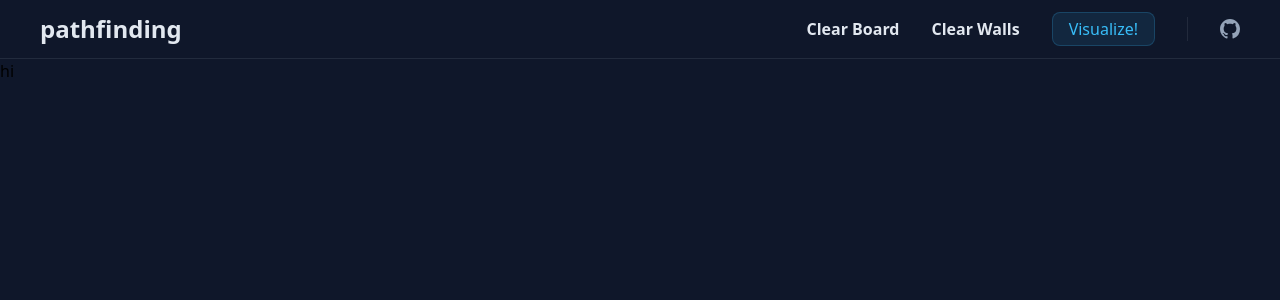
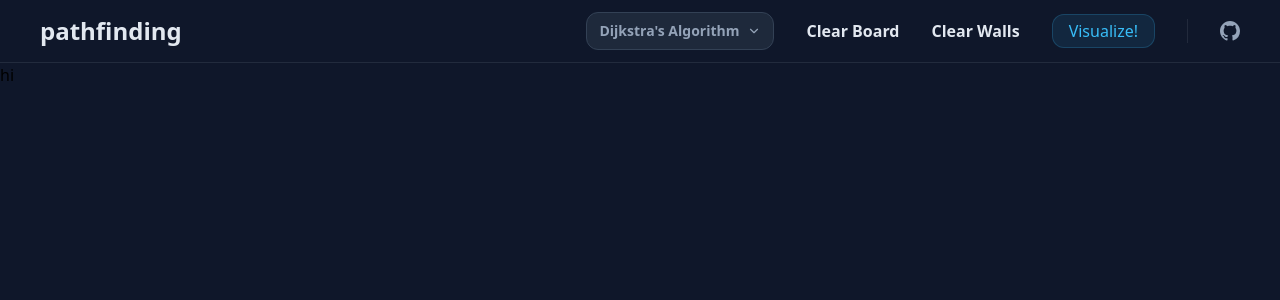
Before and after one commit to 0l1v3rr/pathfinding-visualizer, a React (Create React App) app: page / in a window 1280 px wide. Shown: the top 300 px of the page. Built offline with nearby package versions, Linux system fonts and the light colour scheme.

Commit message:
Header.tsx: finished the header

```diff
--- a/src/App.tsx
+++ b/src/App.tsx
@@ -1,10 +1,20 @@
 import Main from "./components/layout/Main";
 import Header from "./pages/Header";
+import { useState } from "react";
+import { algorithms } from "./const/algorithms";
 
 const App = () => {
+  const [selectedAlgorithm, setSelectedAlgorithm] = useState<string>(
+    algorithms[0]
+  );
+
   return (
     <Main>
-      <Header />
+      <Header
+        selectedAlgorithm={selectedAlgorithm}
+        setSelectedAlgorithm={(val) => setSelectedAlgorithm(val)}
+      />
+
       <h1>hi</h1>
     </Main>
   );
--- a/src/components/button/Button.tsx
+++ b/src/components/button/Button.tsx
@@ -11,7 +11,7 @@ const Button: FC<ButtonProps> = ({ label, className, onClick }) => {
   return (
     <button
       className={twMerge(
-        "text-sky-400 bg-sky-400/10 px-4 py-2 leading-none rounded-lg",
+        "text-sky-400 bg-sky-400/10 px-4 py-2 leading-none rounded-xl",
         "transition-all duration-150 border border-sky-400/20 hover:bg-sky-400/20",
         className
       )}
--- /dev/null
+++ b/src/components/input/Select.tsx
@@ -0,0 +1,73 @@
+import { FC, useCallback, useState } from "react";
+import { twMerge } from "tailwind-merge";
+import { FiChevronDown, FiCheck } from "react-icons/fi";
+
+interface SelectInputProps {
+  value: string;
+  setValue: (value: string) => void;
+  options: string[];
+  className?: string;
+}
+
+const Select: FC<SelectInputProps> = ({
+  className,
+  value,
+  options,
+  setValue,
+}) => {
+  const [isOpen, setIsOpen] = useState<boolean>(false);
+
+  const handleSelectValue = useCallback(
+    (e: React.MouseEvent, value: string) => {
+      e.stopPropagation();
+      setValue(value);
+    },
+    [setValue]
+  );
+
+  return (
+    <button
+      onClick={() => setIsOpen(true)}
+      onBlur={() => setIsOpen(false)}
+      className={twMerge(
+        `relative bg-slate-800 rounded-xl border px-3 py-2
+          border-slate-700 leading-none flex items-center justify-center
+          gap-2 text-slate-400 font-semibold text-sm transition-all
+          duration-150 hover:border-slate-500 hover:bg-slate-700/75
+          focus:border-slate-500 focus:bg-slate-700/75 outline-none whitespace-nowrap`,
+        className
+      )}
+    >
+      <span>{value}</span>
+      <FiChevronDown />
+
+      <div
+        className={twMerge(
+          "absolute bg-slate-800 border border-slate-700 rounded-lg top-10 left-0 shadow-md py-2 z-10",
+          isOpen ? "block" : "hidden"
+        )}
+      >
+        {options.map((option) => {
+          const isSelected = option === value;
+
+          return (
+            <div
+              key={option}
+              onClick={(e) => handleSelectValue(e, option)}
+              className={twMerge(
+                "flex items-center justify-between",
+                "py-2 px-4 font-semibold text-sm w-56 cursor-pointer hover:bg-slate-700",
+                isSelected ? "text-sky-400" : "text-slate-300"
+              )}
+            >
+              <span>{option}</span>
+              {isSelected && <FiCheck />}
+            </div>
+          );
+        })}
+      </div>
+    </button>
+  );
+};
+
+export default Select;
--- /dev/null
+++ b/src/const/algorithms.ts
@@ -0,0 +1,8 @@
+export const algorithms = [
+  "Dijkstra's Algorithm",
+  "A* Search",
+  "Greedy Best-first Search",
+  "Swarm Algorithm",
+  "Breadth-first Search",
+  "Depth-first Search",
+];
--- a/src/pages/Header.tsx
+++ b/src/pages/Header.tsx
@@ -1,21 +1,44 @@
 import Button from "../components/button/Button";
 import HeaderButton from "../components/button/HeaderButton";
 import { BsGithub } from "react-icons/bs";
+import { FC } from "react";
+import Select from "../components/input/Select";
+import { algorithms } from "../const/algorithms";
 
-const Header = () => {
+interface HeaderProps {
+  selectedAlgorithm: string;
+  setSelectedAlgorithm: (val: string) => void;
+}
+
+const Header: FC<HeaderProps> = ({
+  selectedAlgorithm,
+  setSelectedAlgorithm,
+}) => {
   return (
-    <header className="px-10 py-3 flex items-center border-b border-slate-300/10 gap-8">
-      <h1 className="text-slate-200 font-semibold text-2xl">pathfinding</h1>
+    <header
+      className="px-4 sm:px-10 py-3 flex items-center border-b border-slate-300/10
+        gap-8 justify-center md:justify-start"
+    >
+      <h1 className="hidden md:block text-slate-200 font-semibold text-2xl">
+        pathfinding
+      </h1>
 
+      <Select
+        options={algorithms}
+        value={selectedAlgorithm}
+        setValue={setSelectedAlgorithm}
+        className="md:ml-auto"
+      />
+
+      <HeaderButton label="Clear Board" onClick={() => {}} />
       <HeaderButton
-        label="Clear Board"
+        label="Clear Walls"
         onClick={() => {}}
-        className="ml-auto"
+        className="hidden sm:block"
       />
-      <HeaderButton label="Clear Walls" onClick={() => {}} />
       <Button label="Visualize!" onClick={() => {}} />
 
-      <div className="w-[1px] h-6 bg-slate-300/10" />
+      <div className="w-[1px] h-6 bg-slate-300/10 hidden sm:block" />
 
       <a
         href="https://github.com/0l1v3rr/pathfinding-visualizer"
@@ -23,7 +46,7 @@ const Header = () => {
         aria-label="GitHub"
         target="_blank"
         className="text-slate-400 text-xl cursor-pointer duration-150
-          transition-all hover:text-slate-200"
+          transition-all hover:text-slate-200 hidden sm:block"
       >
         <BsGithub />
       </a>
```
Also changed, not shown: 1 other file (tests, documents, lock files or other folders).
